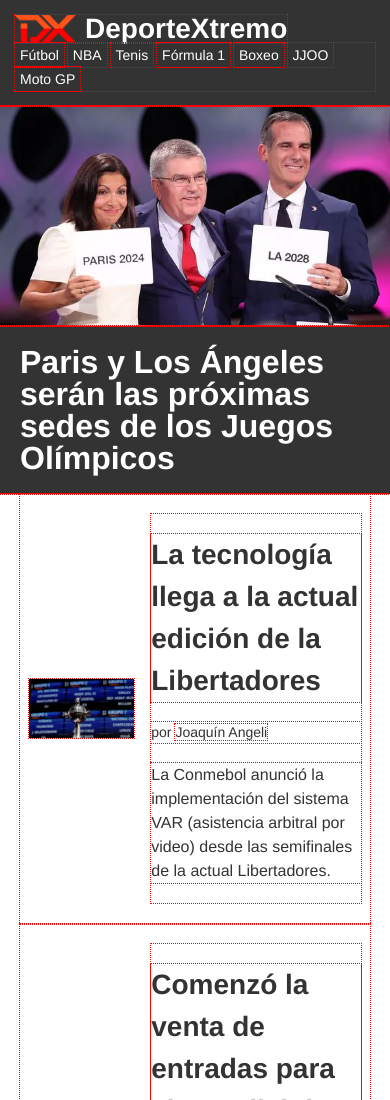
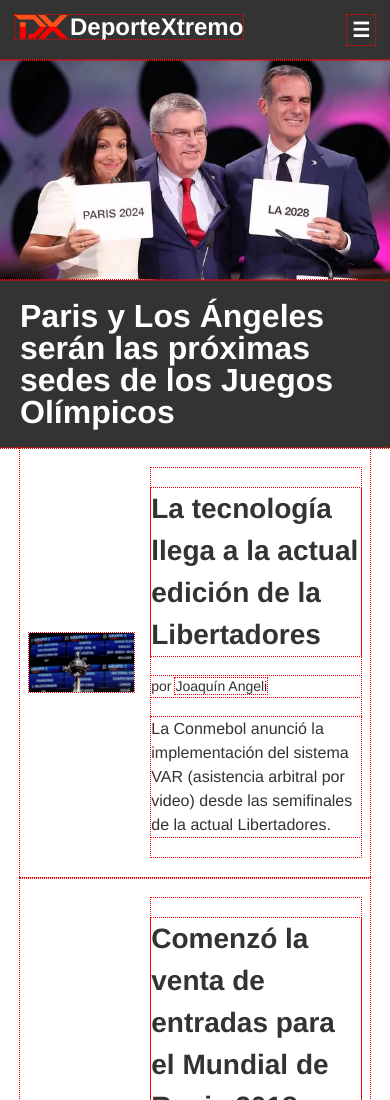
Before and after one commit to Grosspolinerr/PWFE-M1-05, a plain HTML site: page index.html in a window 390 px wide. Shown: the top 1100 px of the page. Drawn offline with Linux system fonts and the light colour scheme.

Commit message:
Introduccion a Resposive Design

```diff
--- a/css/style.css
+++ b/css/style.css
@@ -149,3 +149,34 @@
 	padding: 10px;
 	margin-top: 20px;
 }
+
+@media screen and (min-width: 320px) and (max-width: 480px) {
+/* ************************* */
+header h1 {
+		font-size: 24px;
+		padding-left: 55px;
+	}
+	header nav {
+		display: none;
+		float: none;
+		clear: both;
+	}
+	header nav li {
+		display: block;
+	}
+	header button {
+		margin: 0;
+		padding: 5px;
+		color: #FFF;
+		border: none;
+		float: right;
+		background-color: transparent;
+		font-size: 20px;
+		line-height: 1;
+		font-weight: 700;
+	}
+	header button:focus + nav {
+		display: block;
+	}
+/* ************************* */
+}
--- a/index.html
+++ b/index.html
@@ -2,6 +2,7 @@
 <html>
     <head>
     	<meta charset="utf-8">
+        <meta name="viewport" content="width=device-width">
 	    <title>DX - DeporteXtremo</title>
 	    <link rel="stylesheet" href="./css/reset.css">
         <link rel="stylesheet" href="./css/style.css">
@@ -11,6 +12,7 @@
 
             <header>
                 <h1>DeporteXtremo</h1>
+                <button>&#9776;</button>
 
                     <nav>
                       <ul>
```
